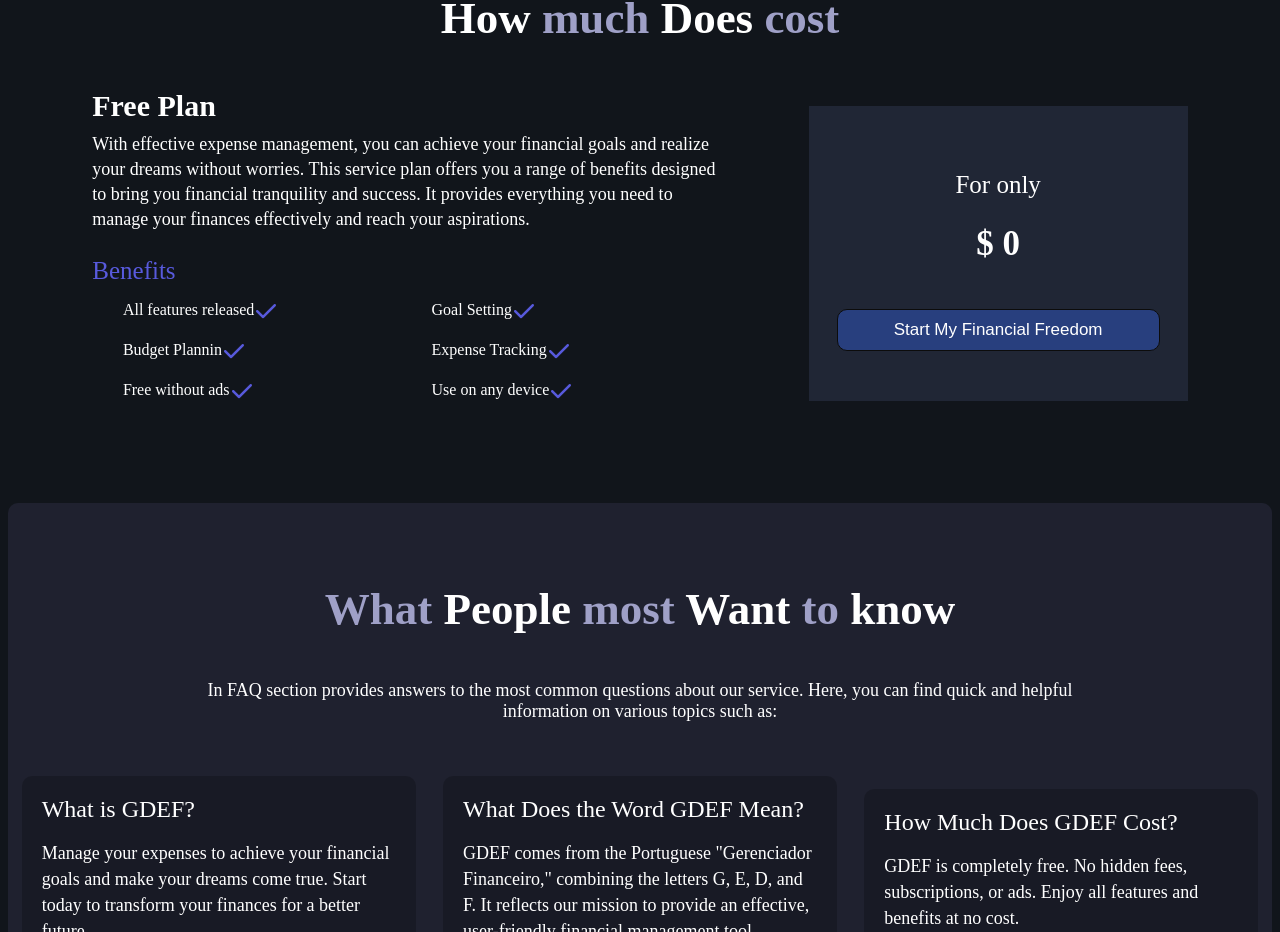
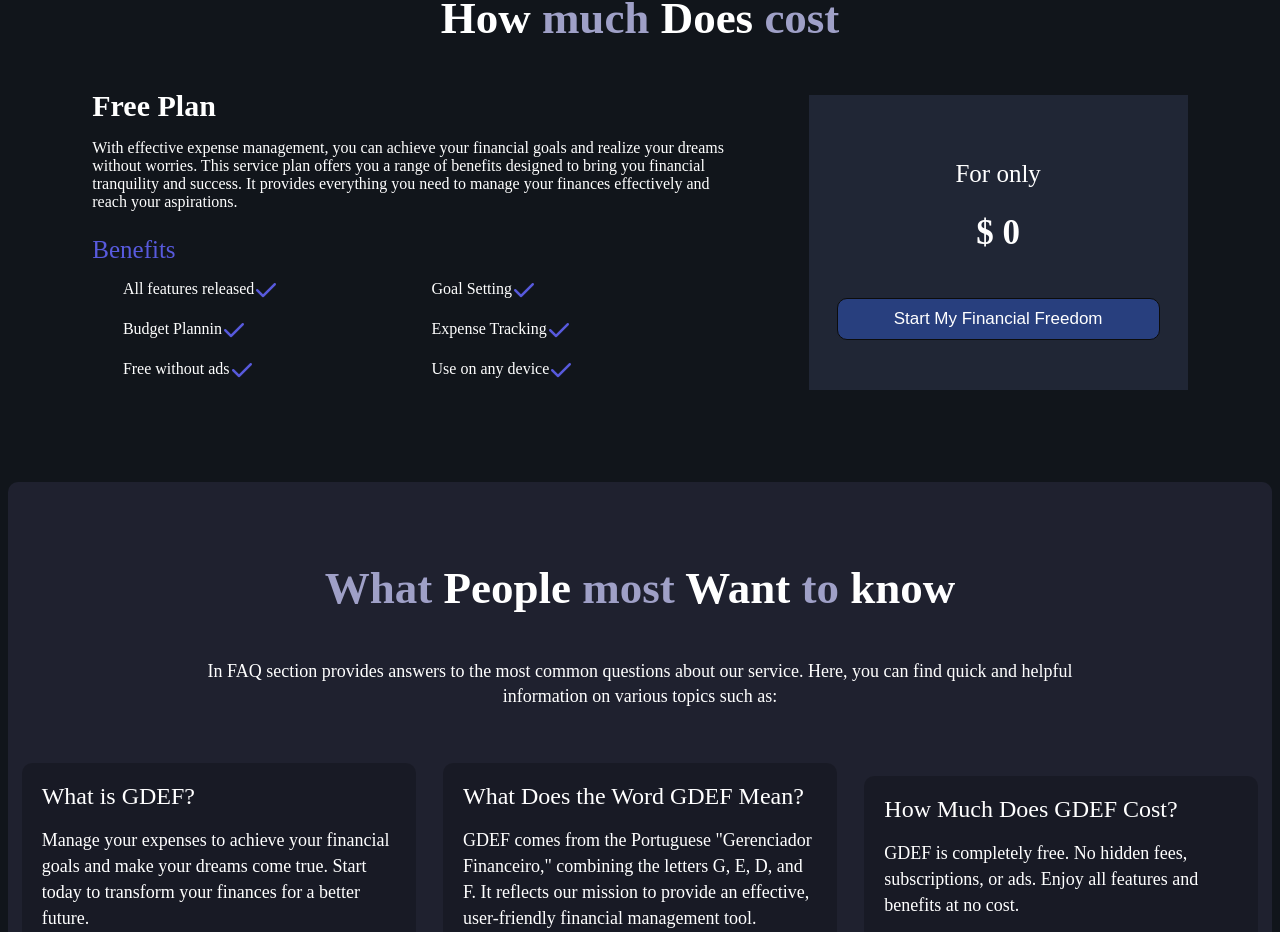
Before and after one commit to Jose-leandro/Gerenciador-Financeiro-Gedf, a Next.js app: page /en in a window 1280 px wide. Shown: the part 1879-2811 px from the top of the page. Built offline with nearby package versions, Linux system fonts and the light colour scheme.

Commit message:
fix: resolve issue where styles were not applied to 'className={stylesIndex.informacoes__p}'
- Investigated and fixed a bug where styles were not being correctly applied to the `informacoes__p` class

```diff
--- a/app/components/landinng-page/apresentacionInicial.jsx
+++ b/app/components/landinng-page/apresentacionInicial.jsx
@@ -17,9 +17,7 @@ export function ApresentacionInicial( {props} ) {
           {stringParts.part6 + " " + stringParts.part7}
           <span className={stylesIndex.h1__span}>!</span>
         </h1>
-        <p
-          className={stylesIndex.informacoes__p}
-        >
+        <p>
           {props.description}
         </p>
 
--- a/src/Sass/index.module.sass
+++ b/src/Sass/index.module.sass
@@ -142,7 +142,7 @@
       margin-top: 1em
       margin-bottom: 0.5em
 
-    .informacoes__p
+    .apresentacao__informacoes p
       font-size: $font-size-small
       line-height: 25px
       margin-block-start: 0.5em
@@ -203,7 +203,7 @@
     width: auto
 
   .perguntas__p
-    @extend .informacoes__p
+    line-height: 25px
     font-size: $font-size-small
     width: 75%
     text-align: center
```
